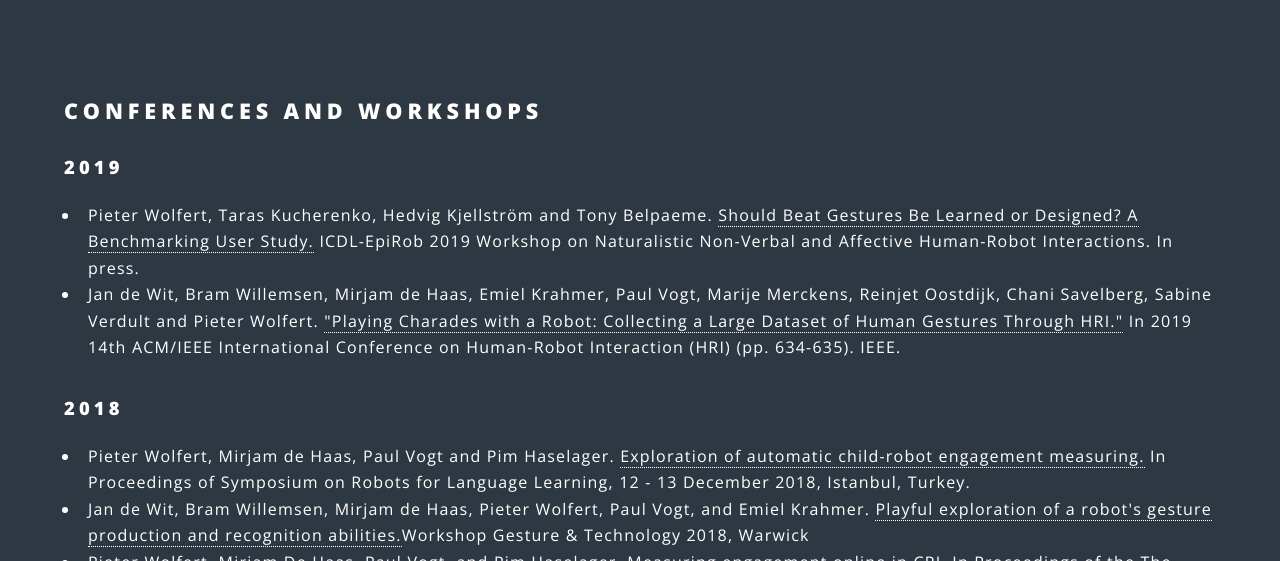
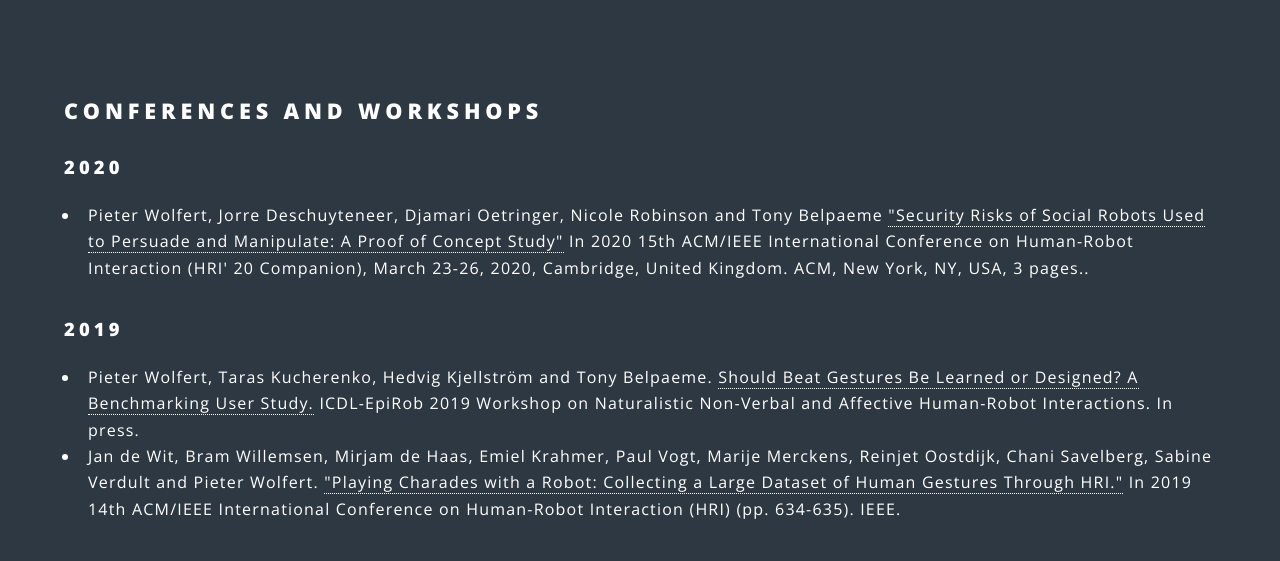
Before and after one commit to pieterwolfert/website-source, a Jekyll site: the page built from publications.html, in a window 1280 px wide and 900 px high, cut to the strip 339-900 px from the top of the window. Built offline with Jekyll 4.4.1, drawn with Linux system fonts in a browser that asks for light colours.

Commit message:
updated publication list

```diff
--- a/publications.html
+++ b/publications.html
@@ -3,6 +3,10 @@ layout: page
 title: Publications
 ---
 <h2>Conferences and Workshops</h2>
+	<h3>2020</h3>
+	<ul>
+		<li>Pieter Wolfert, Jorre Deschuyteneer, Djamari Oetringer, Nicole Robinson and Tony Belpaeme <a href="https://www.pieterwolfert.com/files/lbr1162-wolfertA_accepted.pdf">"Security Risks of Social Robots Used to Persuade and Manipulate: A Proof of Concept Study"</a> In 2020 15th ACM/IEEE International Conference on Human-Robot Interaction (HRI' 20 Companion), March 23-26, 2020, Cambridge, United Kingdom. ACM, New York, NY, USA, 3 pages..</li>
+	</ul>
 	<h3>2019</h3>
 		<ul >
 	  <li>Pieter Wolfert, Taras Kucherenko, Hedvig Kjellström and Tony Belpaeme. <a href="https://pieterwolfert.com/files/epirob_camera_final.pdf">Should Beat Gestures Be Learned or Designed? A Benchmarking User Study.</a> ICDL-EpiRob 2019 Workshop on Naturalistic Non-Verbal and Affective Human-Robot Interactions. In press. </li>
```
Also changed, not shown: 11 other files.
